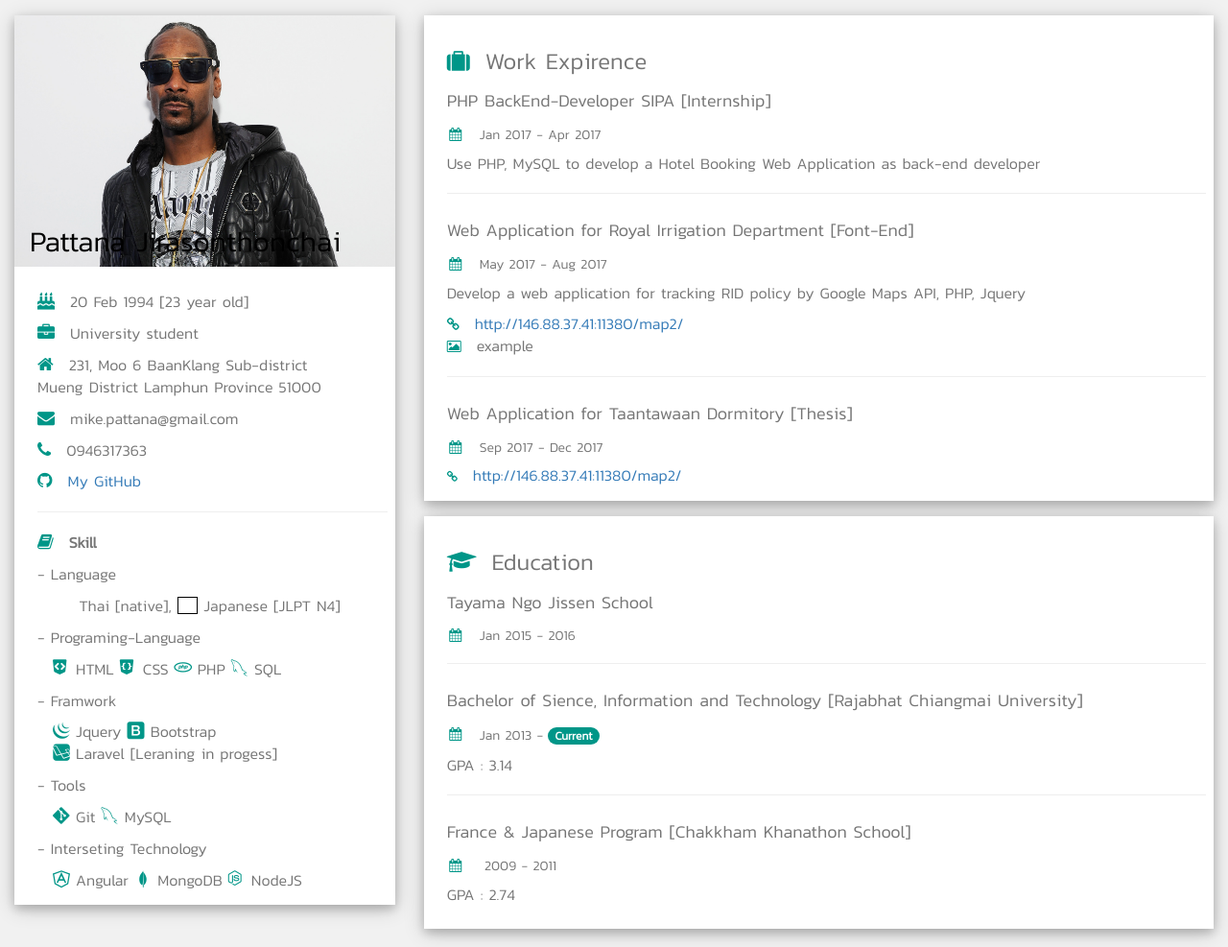
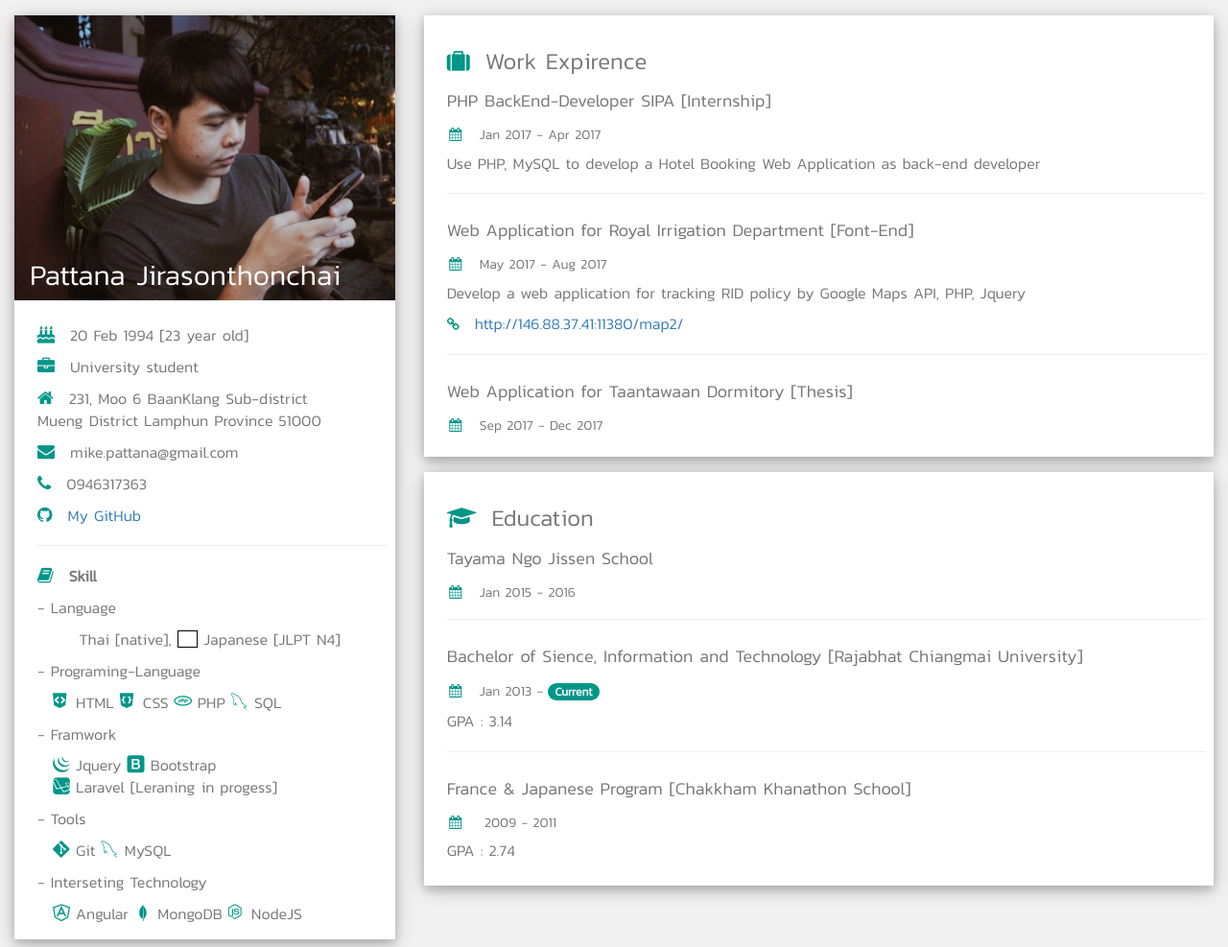
Before and after one commit to MIraK1E/Curriculum_vitae, a plain HTML site: page index.html in a window 1280 px wide. Shown: the top 987 px of the page at 96% size. Drawn offline with Linux system fonts and the light colour scheme.

Commit message:
edit image and link

```diff
--- a/index.html
+++ b/index.html
@@ -30,8 +30,8 @@
                         <div class="col-md-4">
                             <div class="content box-shadow body-margin-bottom animated fadeInRight" id="proflie">
                                 <div class="relative">
-                                    <img src="images/snoop-.jpg" alt="avatar" style="width:100%">
-                                    <div class="display-buttom-left padding black-text">
+                                    <img src="images/me.jpg" alt="avatar" style="width:100%">
+                                    <div class="display-buttom-left padding white-text">
                                         <h2>Pattana Jirasonthonchai</h2>
                                     </div>
                                 </div>
@@ -81,11 +81,9 @@
                                             <h5><i class="fa fa-calendar fa-fw margin-right text-green"></i>May 2017 - Aug 2017</h5>
                                             <p>Develop a web application for tracking RID policy by Google Maps API, PHP, Jquery</p>
                                             <i class="fa fa-link text-green margin-right" style="font-size:14px;"></i><a href="http://146.88.37.41:11380/map2/" target="blank">http://146.88.37.41:11380/map2/</a>
-                                            <div class="invisiblity-group" data-toggle="modal" data-target="#RID_Descript"><i class="fa fa-picture-o text-green margin-right" style="font-size:14px;"></i>example</div>
                                             <hr>
                                             <h4 style="padding:8 0 8 0px;">Web Application for Taantawaan Dormitory [Thesis]</h4>
                                             <h5><i class="fa fa-calendar fa-fw margin-right text-green"></i>Sep 2017 - Dec 2017</h5>
-                                            <i class="fa fa-link text-green margin-right" style="font-size:12px;"></i><a href="http://146.88.37.41:11380/map2/" target="blank">http://146.88.37.41:11380/map2/</a>
                                         </div>
                                     </div>
                                 </div>
--- a/source/css/style.css
+++ b/source/css/style.css
@@ -95,3 +95,6 @@ hr{
 .typed-cursor {
     display: none;
 }
+.white-text{
+    color: white;
+}
```
Also changed, not shown: images/me.jpg (added).
